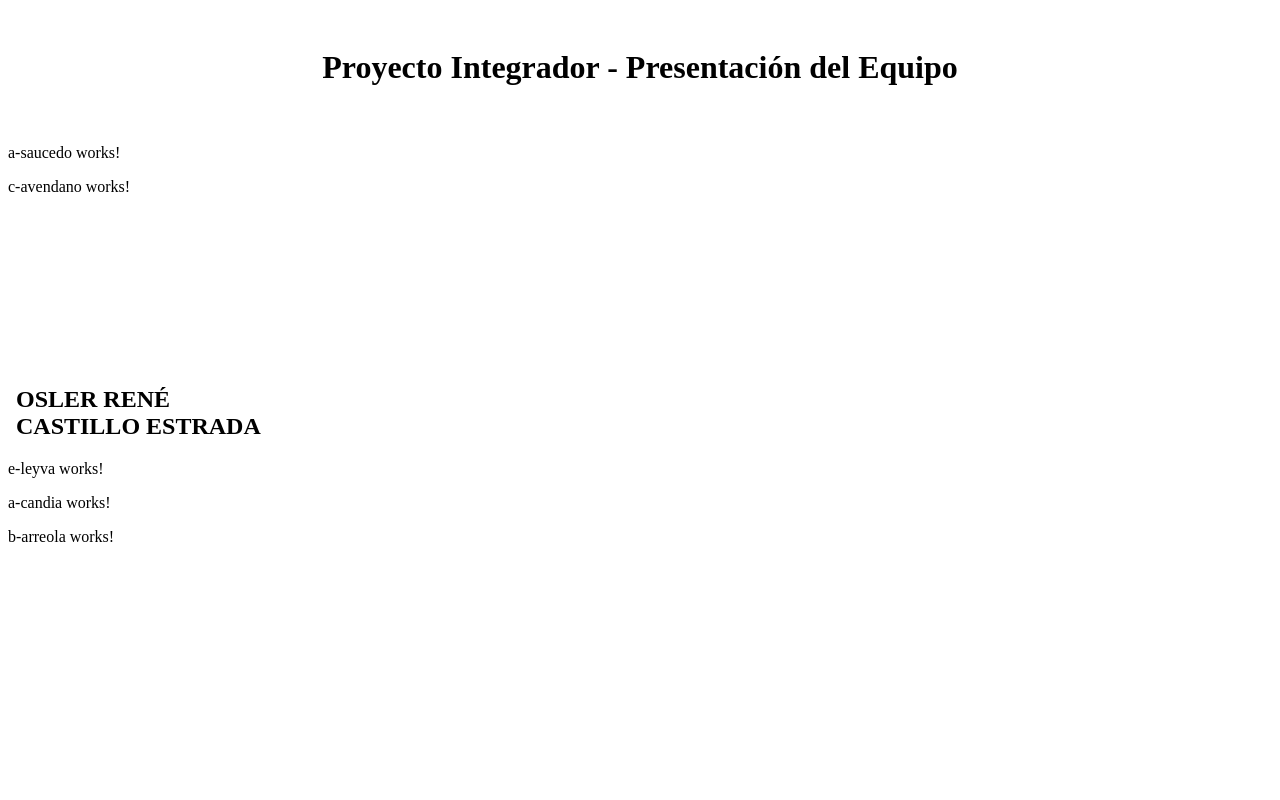
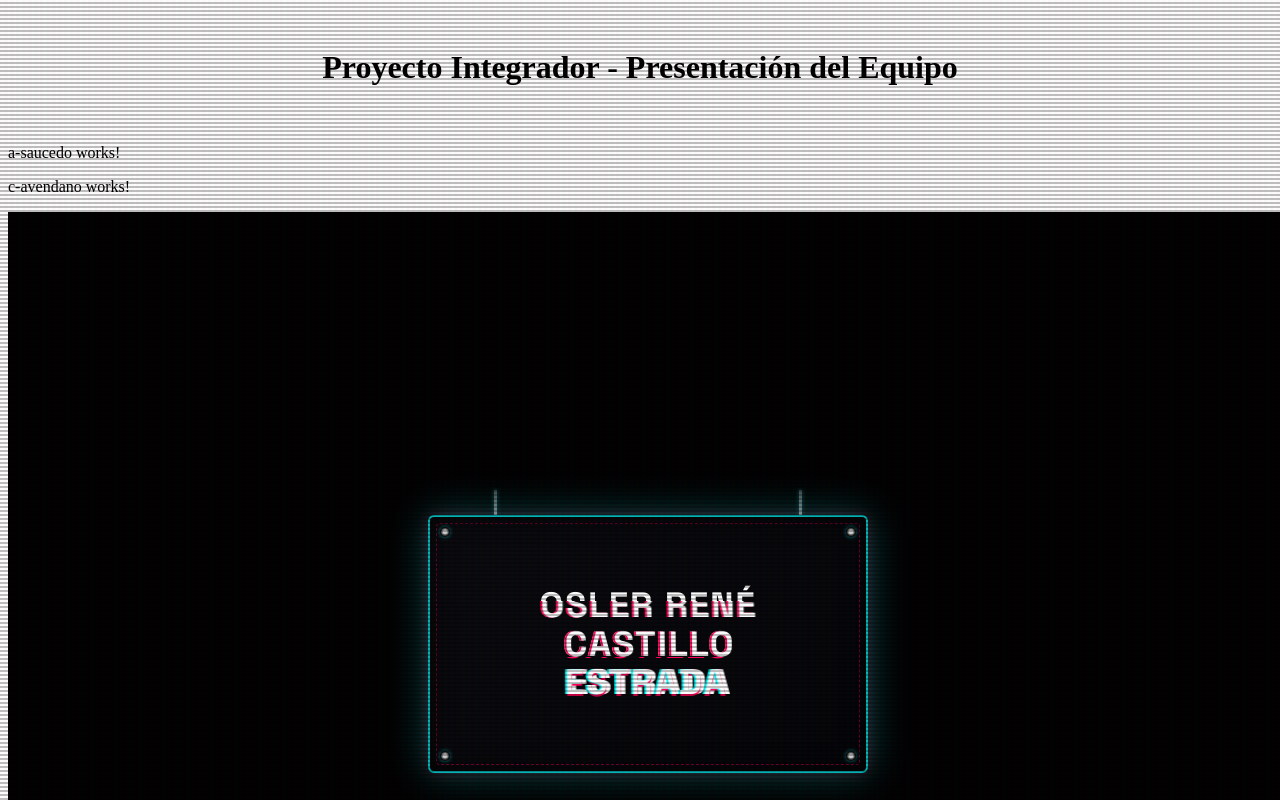
Before and after one commit to cristianavendano-code/nombres-angular, an Angular app: page / in a window 1280 px wide. Shown: the top 800 px of the page. Built offline with nearby package versions, Linux system fonts and the light colour scheme.

Commit message:
Create o-castillo.css with component styles
Add styles for the o-castillo component including body, canvas, and signboard elements.

```diff
--- a/src/app/o-castillo/o-castillo.css
+++ b/src/app/o-castillo/o-castillo.css
@@ -0,0 +1,255 @@
+        body {
+            font-family: 'Space Grotesk', sans-serif;
+            background-color: #000000;
+            color: #ffffff;
+            overflow: hidden;
+            margin: 0;
+            padding: 0;
+            width: 100vw;
+            height: 100vh;
+        }
+
+        #rainCanvas {
+            position: absolute;
+            top: 0;
+            left: 0;
+            width: 100%;
+            height: 100%;
+            pointer-events: none;
+            z-index: 1;
+        }
+
+        .glitch-wrapper {
+            display: flex;
+            align-items: center;
+            justify-content: center;
+            width: 100vw;
+            height: 100vh;
+            position: relative;
+            background: transparent;
+            z-index: 5;
+            overflow-y: auto;
+            padding: 2rem 0;
+        }
+
+        /* Soporte / Cadenas superiores del letrero */
+        .signboard-container {
+            position: relative;
+            display: flex;
+            flex-direction: column;
+            align-items: center;
+            gap: 1.5rem;
+        }
+
+        .signboard-mounts {
+            display: flex;
+            justify-content: space-between;
+            width: 70%;
+            height: 25px;
+            position: absolute;
+            top: -25px;
+        }
+
+        .mount-chain {
+            width: 3px;
+            height: 100%;
+            background: linear-gradient(to bottom, #444, #888);
+            box-shadow: 0 0 4px rgba(0, 255, 255, 0.3);
+        }
+
+        /* Estilo Avanzado de Letrero Neón / Industrial */
+        .signboard {
+            position: relative;
+            padding: 2.5rem 3.5rem;
+            background: linear-gradient(135deg, rgba(12, 12, 16, 0.9), rgba(5, 5, 8, 0.95));
+            border: 2px solid rgba(0, 255, 255, 0.6);
+            border-radius: 6px;
+            box-shadow:
+                0 0 35px rgba(0, 255, 255, 0.25),
+                0 0 10px rgba(255, 0, 85, 0.2),
+                inset 0 0 25px rgba(0, 0, 0, 0.8),
+                inset 0 0 10px rgba(0, 255, 255, 0.2);
+            backdrop-filter: blur(8px);
+            animation: sign-flicker 4s infinite;
+            width: 100%;
+            max-width: 440px;
+            box-sizing: border-box;
+        }
+
+        /* Marco interior secundario de seguridad */
+        .signboard::after {
+            content: '';
+            position: absolute;
+            top: 6px;
+            left: 6px;
+            right: 6px;
+            bottom: 6px;
+            border: 1px dashed rgba(255, 0, 85, 0.4);
+            border-radius: 4px;
+            pointer-events: none;
+        }
+
+        /* Tornillos industriales en las 4 esquinas */
+        .screw {
+            position: absolute;
+            width: 8px;
+            height: 8px;
+            background: radial-gradient(circle, #ccc 30%, #333 70%);
+            border: 1px solid #111;
+            border-radius: 50%;
+            box-shadow: 0 0 4px rgba(0, 255, 255, 0.5);
+            z-index: 6;
+        }
+        .screw-tl { top: 10px; left: 10px; }
+        .screw-tr { top: 10px; right: 10px; }
+        .screw-bl { bottom: 10px; left: 10px; }
+        .screw-br { bottom: 10px; right: 10px; }
+
+        .glitch {
+            position: relative;
+            font-size: clamp(1.3rem, 3vw, 2.2rem);
+            font-weight: 700;
+            line-height: 1.1;
+            color: #fff;
+            letter-spacing: 0.05em;
+            text-align: center;
+            text-transform: uppercase;
+        }
+
+        .glitch::before,
+        .glitch::after {
+            content: attr(data-text);
+            position: absolute;
+            top: 0;
+            left: 0;
+            width: 100%;
+            height: 100%;
+            clip: rect(0, 0, 0, 0);
+        }
+
+        .glitch::before {
+            left: 2px;
+            text-shadow: -2px 0 #ff0055;
+            animation: glitch-anim-1 2s infinite linear alternate-reverse;
+        }
+
+        .glitch::after {
+            left: -2px;
+            text-shadow: -2px 0 #00ffff, 0 2px #ff0055;
+            animation: glitch-anim-2 3s infinite linear alternate-reverse;
+        }
+
+        @keyframes glitch-anim-1 {
+            0% {
+                clip: rect(24px, 9999px, 86px, 0);
+                transform: skew(0.3deg);
+            }
+            10% {
+                clip: rect(85px, 9999px, 140px, 0);
+                transform: skew(0.8deg);
+            }
+            20% {
+                clip: rect(10px, 9999px, 50px, 0);
+                transform: skew(0.1deg);
+            }
+            30% {
+                clip: rect(110px, 9999px, 130px, 0);
+                transform: skew(0.5deg);
+            }
+            40% {
+                clip: rect(40px, 9999px, 90px, 0);
+                transform: skew(0.2deg);
+            }
+            50% {
+                clip: rect(15px, 9999px, 110px, 0);
+                transform: skew(0.9deg);
+            }
+            60% {
+                clip: rect(70px, 9999px, 120px, 0);
+                transform: skew(0.4deg);
+            }
+            70% {
+                clip: rect(5px, 9999px, 60px, 0);
+                transform: skew(0.6deg);
+            }
+            80% {
+                clip: rect(95px, 9999px, 150px, 0);
+                transform: skew(0.1deg);
+            }
+            90% {
+                clip: rect(30px, 9999px, 100px, 0);
+                transform: skew(0.7deg);
+            }
+            100% {
+                clip: rect(60px, 9999px, 110px, 0);
+                transform: skew(0.3deg);
+            }
+        }
+
+        @keyframes glitch-anim-2 {
+            0% {
+                clip: rect(10px, 9999px, 80px, 0);
+                transform: skew(0.5deg);
+            }
+            15% {
+                clip: rect(90px, 9999px, 120px, 0);
+                transform: skew(0.2deg);
+            }
+            30% {
+                clip: rect(20px, 9999px, 60px, 0);
+                transform: skew(0.8deg);
+            }
+            45% {
+                clip: rect(70px, 9999px, 140px, 0);
+                transform: skew(0.1deg);
+            }
+            60% {
+                clip: rect(40px, 9999px, 100px, 0);
+                transform: skew(0.6deg);
+            }
+            75% {
+                clip: rect(110px, 9999px, 130px, 0);
+                transform: skew(0.3deg);
+            }
+            90% {
+                clip: rect(5px, 9999px, 50px, 0);
+                transform: skew(0.9deg);
+            }
+            100% {
+                clip: rect(50px, 9999px, 90px, 0);
+                transform: skew(0.4deg);
+            }
+        }
+
+        @keyframes sign-flicker {
+            0%, 19%, 21%, 23%, 25%, 54%, 56%, 100% {
+                border-color: rgba(0, 255, 255, 0.7);
+                box-shadow: 0 0 40px rgba(0, 255, 255, 0.3), 0 0 15px rgba(255, 0, 85, 0.25), inset 0 0 25px rgba(0, 0, 0, 0.8);
+                opacity: 1;
+            }
+            20%, 24%, 55% {
+                border-color: rgba(255, 0, 85, 0.3);
+                box-shadow: 0 0 10px rgba(255, 0, 85, 0.15), inset 0 0 15px rgba(0, 0, 0, 0.8);
+                opacity: 0.92;
+            }
+        }
+
+        .scanlines {
+            position: absolute;
+            top: 0;
+            left: 0;
+            width: 100%;
+            height: 100%;
+            pointer-events: none;
+            background: linear-gradient(
+                rgba(18, 16, 16, 0) 50%,
+                rgba(0, 0, 0, 0.25) 50%
+            ), linear-gradient(
+                90deg,
+                rgba(255, 0, 0, 0.03),
+                rgba(0, 255, 0, 0.01),
+                rgba(0, 0, 255, 0.03)
+            );
+            background-size: 100% 4px, 6px 100%;
+            z-index: 10;
+        }
```
